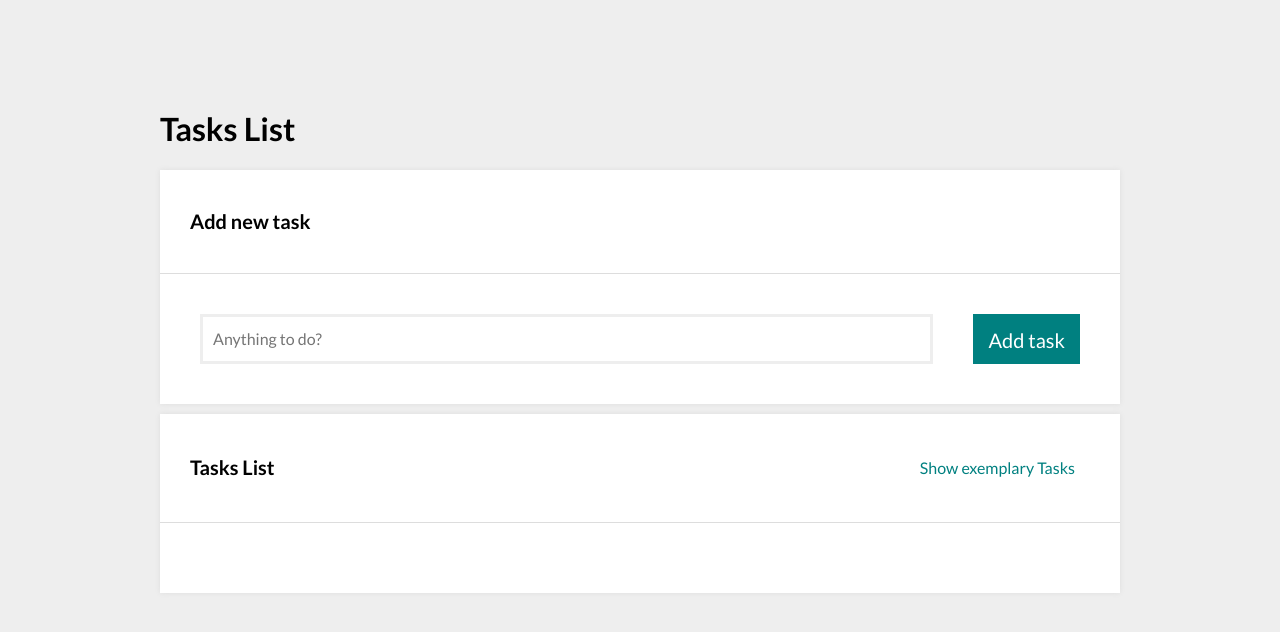
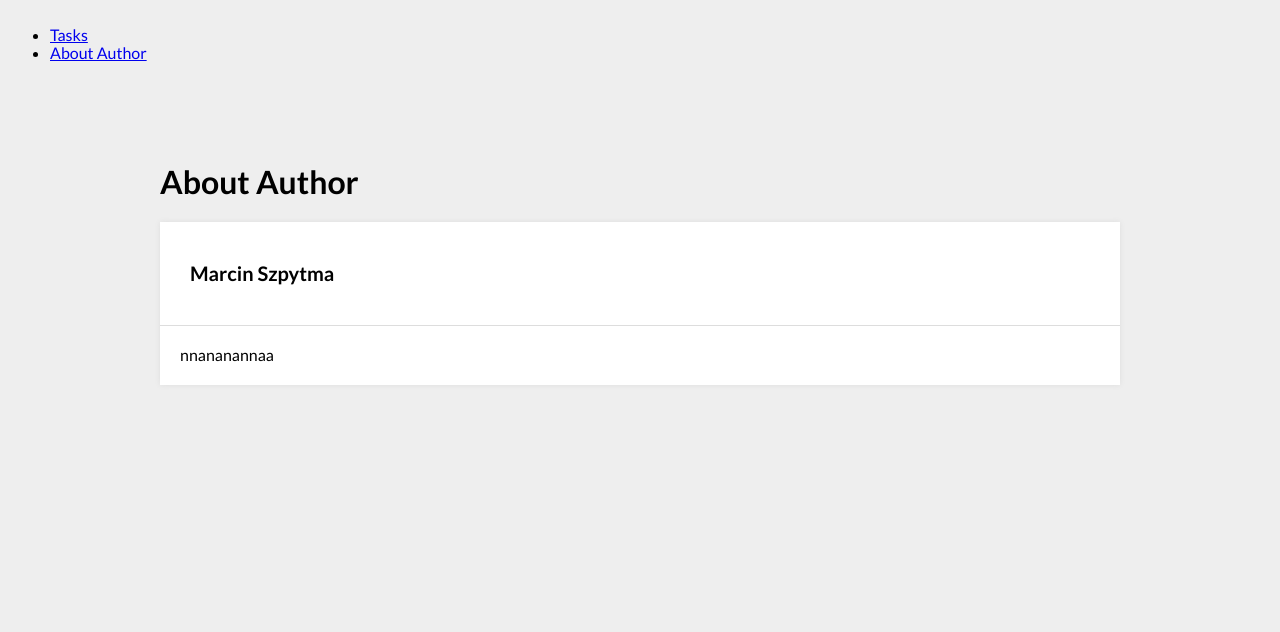
Before and after one commit to szpytmus/tasks-list-react, a React (Create React App) app: page /#/author in a window 1280 px wide. Shown: the top 632 px of the page. Built offline with nearby package versions, Linux system fonts and the light colour scheme.

Commit message:
React Router -> about author, TasksPage, TaskPage

```diff
--- a/package.json
+++ b/package.json
@@ -12,6 +12,7 @@
     "react": "^16.13.1",
     "react-dom": "^16.13.1",
     "react-redux": "^7.2.1",
+    "react-router-dom": "^5.2.0",
     "react-scripts": "^3.4.3",
     "redux-saga": "^1.1.3",
     "styled-components": "^5.1.1"
--- a/src/App.js
+++ b/src/App.js
@@ -1,4 +1,37 @@
 import React from 'react';
-import Tasks from './features/tasks/Tasks';
+import { HashRouter, NavLink, Switch, Route, Redirect } from 'react-router-dom';
+import TasksPage from './features/tasks/TasksPage';
+import TaskPage from './features/tasks/TaskPage';
+import AuthorPage from './features/author/AuthorPage';
 
-export default () => <Tasks />;
+
+export default () => (
+    <HashRouter>
+        <nav>
+            <ul>
+                <li>
+                    <NavLink activeClassName="active" to="/tasks"> Tasks</NavLink>
+                </li>
+                <li>
+                    <NavLink activeClassName="active" to="/author"> About Author</NavLink>
+                </li>
+            </ul>
+            <Switch>
+                <Route path="/tasks/:id">
+                    <TaskPage />
+                </Route>
+                <Route path="/tasks">
+                    <TasksPage />
+                </Route>
+                <Route path="/author">
+                    <AuthorPage/>
+                </Route>
+                <Route path="/">
+                    <Redirect to="/tasks"/>
+                </Route>
+
+            </Switch>
+        </nav>
+
+    </HashRouter>
+);
--- /dev/null
+++ b/src/features/author/AuthorPage.js
@@ -0,0 +1,16 @@
+import React from 'react';
+import Container from "../../common/Container";
+import Header from "../../common/Header";
+import Section from "../../common/Section";
+
+export default () => (
+
+    <Container>
+        <Header title="About Author" />
+        <Section
+        title="Marcin Szpytma"
+        body={<>nnananannaa</>}
+        />
+    </Container>
+
+);
--- /dev/null
+++ b/src/features/tasks/TaskPage/index.js
@@ -0,0 +1,25 @@
+import React from 'react';
+import Section from "../../../common/Section"
+import Header from "../../../common/Header"
+import Container from "../../../common/Container"
+import { useParams } from 'react-router-dom';
+import { useSelector } from 'react-redux';
+import { getTaskById } from '../tasksSlice';
+
+function TaskPage() {
+    const { id } = useParams();
+    const task = useSelector(state => getTaskById(state, id));
+
+    return (
+      <Container>
+        <Header title="About Task" />
+        <Section
+          title={ task ? task.content : "Couldn't find this task 😥 "}
+          body={<><strong>Ukończono: </strong> {task.done ? "Yes" : "No"} </>}
+        />
+      </Container>
+
+    );
+  }
+
+  export default TaskPage;
--- a/src/features/tasks/Buttons/index.js
+++ b/src/features/tasks/TasksPage/Buttons/index.js
@@ -1,7 +1,7 @@
 import React from 'react';
 import { useSelector, useDispatch } from 'react-redux';
 import { Wrapper, Button} from './styled'
-import { toggleHideDone, setAllDone, selectAreTasksEmpty, selectIsEveryTaskDone, selectHideDone, fetchExampleTasks } from '../tasksSlice';
+import { toggleHideDone, setAllDone, selectAreTasksEmpty, selectIsEveryTaskDone, selectHideDone, fetchExampleTasks } from '../../tasksSlice';
 
 const Buttons = () => {
     const areTasksEmpty = useSelector(selectAreTasksEmpty);
--- a/src/features/tasks/Form/index.js
+++ b/src/features/tasks/TasksPage/Form/index.js
@@ -2,7 +2,7 @@ import React, { useState, useRef } from "react";
 import { useDispatch } from 'react-redux';
 import { nanoid } from '@reduxjs/toolkit';
 import {StyledForm, Input, Button} from './styled';
-import { addTask } from '../tasksSlice';
+import { addTask } from '../../tasksSlice';
 
 
 const Form = () => {
--- a/src/features/tasks/TaskList/index.js
+++ b/src/features/tasks/TasksPage/TaskList/index.js
@@ -1,7 +1,8 @@
 import React from "react";
 import { useSelector, useDispatch } from 'react-redux';
 import { List, Item, Content, Button } from './styled';
-import { selectTasks, toggleTaskDone, removeTask, selectHideDone } from '../tasksSlice';
+import { selectTasks, toggleTaskDone, removeTask, selectHideDone } from '../../tasksSlice';
+import { Link } from "react-router-dom";
 
 
 
@@ -24,7 +25,9 @@ const TaskList = () => {
           >
             {task.done ? "✔" : ""}
           </Button>
-          <Content done={task.done}> {task.content}</Content>
+          <Content done={task.done}>
+            <Link to={`/tasks/${task.id}`}> {task.content} </Link>
+          </Content>
           <Button
             remove
             onClick={() => dispatch(removeTask(task.id))}
--- a/src/features/tasks/tasksSlice.js
+++ b/src/features/tasks/tasksSlice.js
@@ -30,7 +30,7 @@ const tasksSlice = createSlice ({
         fetchExampleTasks: () => { },
         setTasks: (state, {payload:tasks}) => {
             state.tasks = tasks;
-        }
+        },
     },
 });
 
@@ -41,4 +41,9 @@ export const selectTasks = state => selectTasksState(state).tasks;
 export const selectHideDone = state => selectTasksState(state).hideDone;
 export const selectAreTasksEmpty = state => selectTasks(state).length === 0;
 export const selectIsEveryTaskDone = state => selectTasks(state).every (({ done }) => done);
+
+export const getTaskById = (state, taskId) =>
+    selectTasks(state).find(({ id }) => id === taskId);
+
+
 export default tasksSlice.reducer;
```
Also changed, not shown: src/features/tasks/TasksPage/index.js (renamed from src/features/tasks/Tasks.js, +5 -5 lines), src/features/tasks/TasksPage/Buttons/styled.js (renamed from src/features/tasks/Buttons/styled.js), src/features/tasks/TasksPage/Form/styled.js (renamed from src/features/tasks/Form/styled.js), src/features/tasks/TasksPage/TaskList/styled.js (renamed from src/features/tasks/TaskList/styled.js), 1 other file (tests, documents, lock files or other folders).
